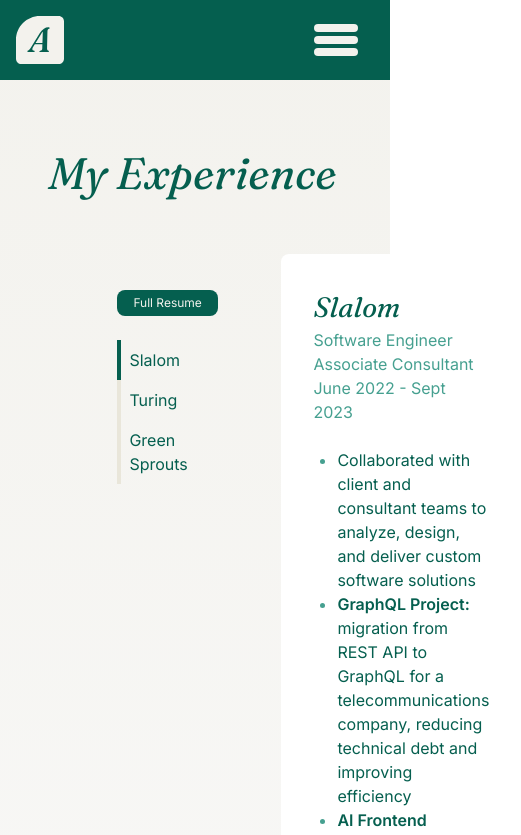
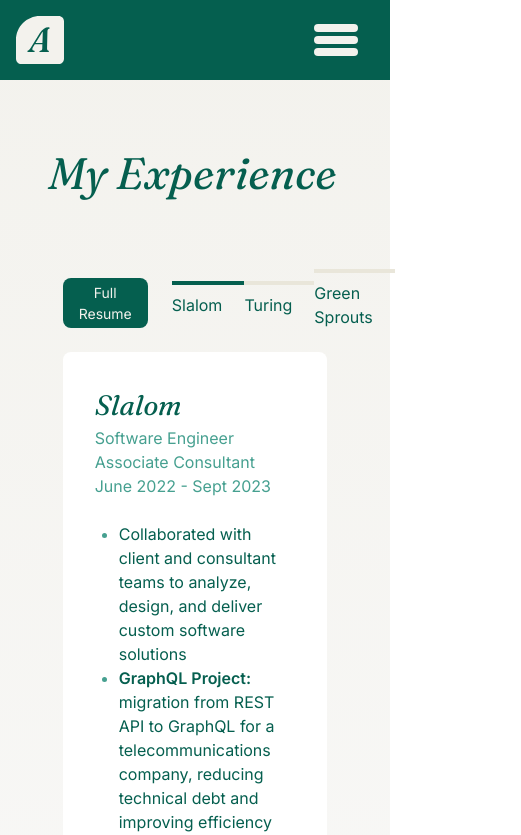
Before and after one commit to aliroemhildt/portfolio, a React (Vite) app: page /resume in a window 390 px wide. Shown: the top 835 px of the page, 521 px wide, since content can reach past the window. Built offline with nearby package versions, Linux system fonts and the light colour scheme.

Commit message:
Make resume page responsive

```diff
--- a/src/components/common/ResumeButton.module.scss
+++ b/src/components/common/ResumeButton.module.scss
@@ -1,10 +1,19 @@
 @use '../../styles/colors';
 @use '../../styles/fonts';
 @use '../../styles/mixins';
+@use '../../styles/breakpoints';
 
 .resume-button {
   @include mixins.button;
   margin: 36px 0 24px 0;
+
+  @include breakpoints.lg {
+    margin: 32px 48px 32px 0;
+  }
+
+  @include breakpoints.md {
+    margin: 24px 24px 24px 0;
+  }
 }
 
 .resume-button:hover {
--- a/src/components/common/Tabs.module.scss
+++ b/src/components/common/Tabs.module.scss
@@ -1,9 +1,14 @@
 @use '../../styles/colors';
 @use '../../styles/fonts';
+@use '../../styles/breakpoints';
 
 .container {
   display: flex;
   height: 100%;
+
+  @include breakpoints.lg {
+    flex-direction: column;
+  }
 }
 
 .tab-list {
@@ -11,6 +16,12 @@
   list-style: none;
   flex-direction: column;
   margin: 0;
+  padding: 0;
+
+  @include breakpoints.lg {
+    flex-direction: row;
+    align-items: center;
+  }
 }
 
 .tab-item {
@@ -18,6 +29,16 @@
   width: 8em;
   padding: 8px;
   border-left: 4px solid colors.$offwhite-dark;
+
+  @include breakpoints.lg {
+    border-left: none;
+    border-top: 4px solid colors.$offwhite-dark;
+  }
+
+  @include breakpoints.md {
+    width: auto;
+    padding: 8px 22px 8px 0;
+  }
 }
 
 .tab-item:hover {
@@ -26,6 +47,11 @@
 
 .current {
   border-left: 4px solid colors.$green;
+
+  @include breakpoints.lg {
+    border-left: none;
+    border-top: 4px solid colors.$green;
+  }
 }
 
 .text-container {
@@ -60,4 +86,8 @@
   span {
     font-weight: 600;
   }
+
+  @include breakpoints.lg {
+    margin: 0;
+  }
 }
--- a/src/components/pages/Resume.module.scss
+++ b/src/components/pages/Resume.module.scss
@@ -1,5 +1,6 @@
 @use "../../styles/colors";
 @use "../../styles/fonts";
+@use "../../styles/breakpoints";
 
 .content-container {
   height: 100%;
@@ -7,6 +8,10 @@
   flex-direction: column;
   flex-grow: 1;
   width: 80%;
+
+  @include breakpoints.lg {
+    width: 90%;
+  }
 }
 
 .button-container {
--- a/src/styles/_fonts.scss
+++ b/src/styles/_fonts.scss
@@ -195,14 +195,6 @@
   @include breakpoints.lg {
     font-size: 14px;
   }
-
-  @include breakpoints.md {
-    font-size: 12px;
-  }
-
-  @include breakpoints.sm {
-    font-size: 12px;
-  }
 }
 
 @mixin tab-content-title {
```
